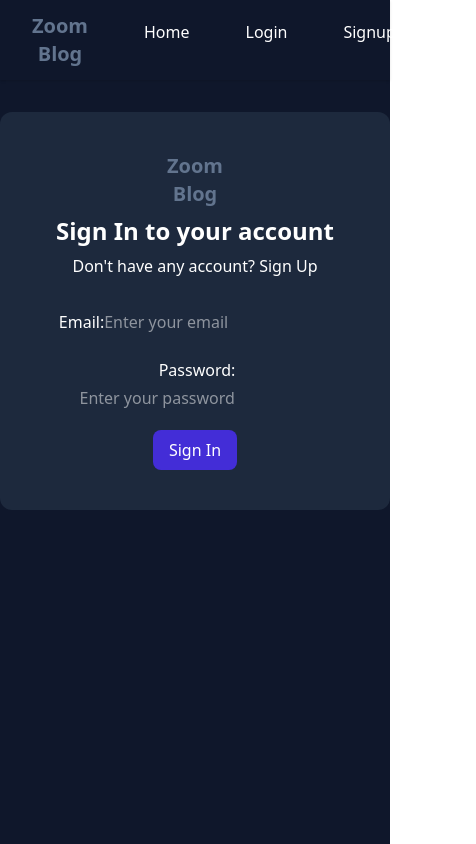
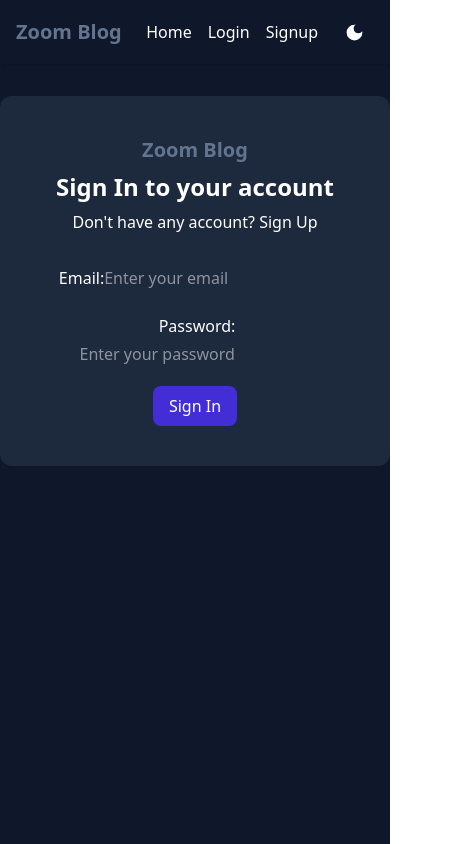
Before and after one commit to sankalplele/zoom-blog-main, a React (Vite) app: page /login in a window 390 px wide. Shown: the top 844 px of the page, 476 px wide, since content can reach past the window. Built offline with nearby package versions, Linux system fonts and the light colour scheme; no server answers.

Commit message:
fix styling

```diff
--- a/src/App.css
+++ b/src/App.css
@@ -1,4 +1,7 @@
-#root {
-  margin: 0 auto;
+#root,
+body,
+html {
+  margin: 0;
+  padding: 0;
   text-align: center;
 }
--- a/src/components/Header/Header.jsx
+++ b/src/components/Header/Header.jsx
@@ -39,9 +39,11 @@
     <header className="py-3 shadow dark:bg-slate-900 dark:text-white">
       <Container>
         <nav className="flex">
-          <div className="mr-4 flex items-center justify-center px-4">
+          <div className=" flex items-center justify-center mr-2">
             <Link to="/">
-              <Logo width="70px" />
+              <span className="inline-block ">
+                <Logo width="100%" />
+              </span>
             </Link>
           </div>
           <ul className="flex ml-auto">
@@ -50,7 +52,7 @@
                 <li key={item.name}>
                   <button
                     onClick={() => navigate(item.slug)}
-                    className="inline-block px-6 py-2 duration-200 hover:bg-blue-100 dark:hover:bg-indigo-800 rounded-full mr-2"
+                    className="inline-block sm:px-6 px-2 py-2 duration-200 sm:hover:bg-blue-100 sm:dark:hover:bg-indigo-800 rounded-full"
                   >
                     {item.name}
                   </button>
--- a/src/components/Login.jsx
+++ b/src/components/Login.jsx
@@ -29,8 +29,8 @@
       <div
         className={`mx-auto w-full max-w-lg bg-slate-100 dark:bg-slate-800  rounded-xl p-10`}
       >
-        <div className="mb-2 flex justify-center">
-          <span className="inline-block w-full max-w-[100px]">
+        <div className="mb-2 flex justify-center ">
+          <span className="inline-block w-full max-w-[200px]">
             <Logo width="100%" />
           </span>
         </div>
--- a/src/components/SignUp.jsx
+++ b/src/components/SignUp.jsx
@@ -31,7 +31,7 @@
         className={`mx-auto w-full max-w-lg bg-slate-100 dark:bg-slate-800 rounded-xl p-10 border border-black/10 `}
       >
         <div className="mb-2 flex justify-center">
-          <span className="inline-block w-full max-w-[100px]">
+          <span className="inline-block w-full max-w-[200px]">
             <Logo width="100%" />
           </span>
         </div>
```
